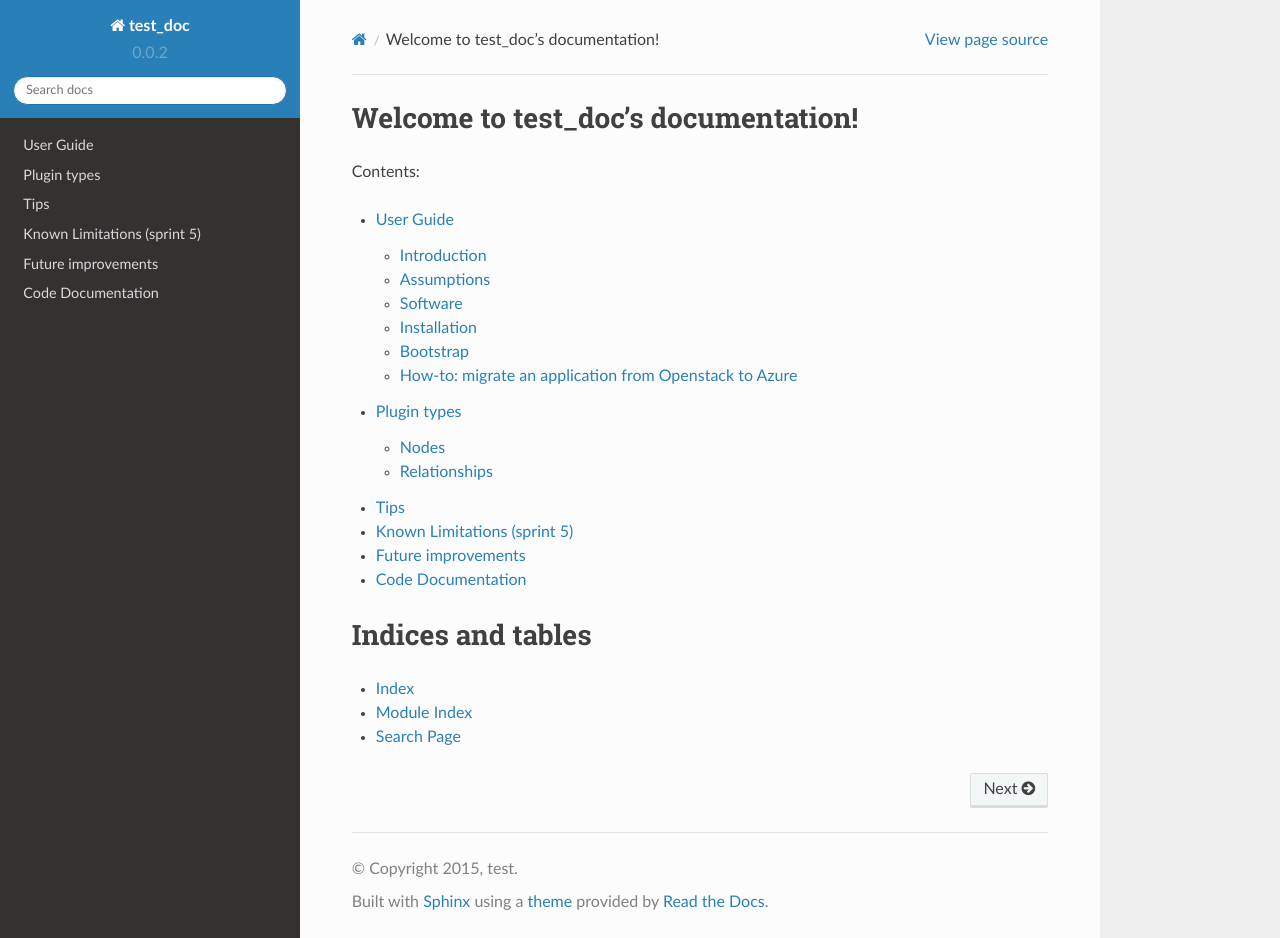
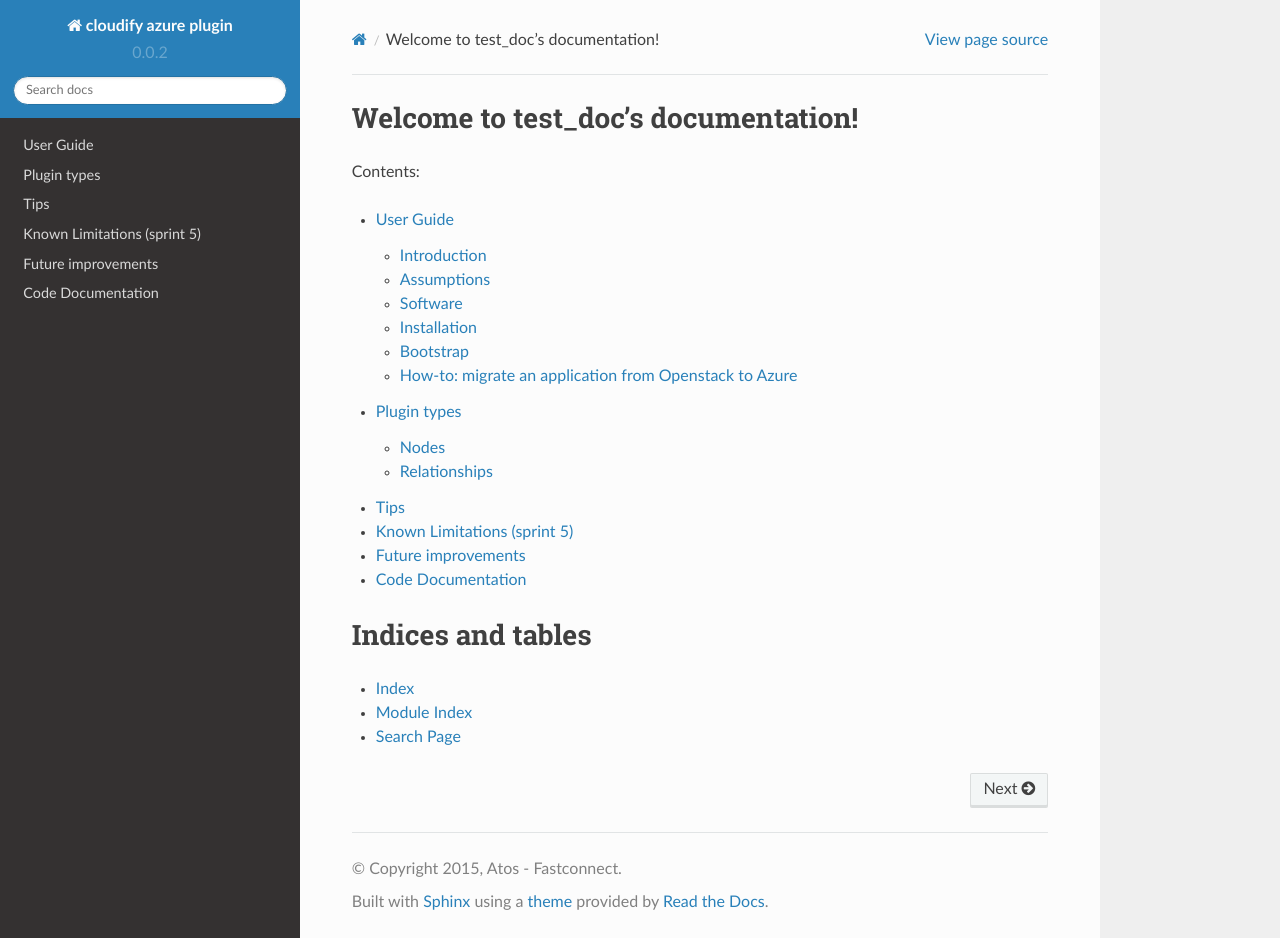
Before and after one commit to fastconnect/cloudify-azure-plugin, a Sphinx documentation site: the page built from docs/index.rst, in a window 1280 px wide and 938 px high. Built offline with Sphinx 7.4.7 and the Read the Docs theme 2.0.0, drawn with Linux system fonts in a browser that asks for light colours; pages that are not in the unit, such as notebooks, are missing from menus.

Commit message:
UPDATE (144) add project name and author

```diff
--- a/docs/conf.py
+++ b/docs/conf.py
@@ -19,7 +19,7 @@ import shlex
 # If extensions (or modules to document with autodoc) are in another directory,
 # add these directories to sys.path here. If the directory is relative to the
 # documentation root, use os.path.abspath to make it absolute, like shown here.
-sys.path.insert(0, os.path.abspath('../plugin'))
+sys.path.insert(0, os.path.abspath('../'))
 print(sys.path)
 
 # -- General configuration ------------------------------------------------
@@ -49,9 +49,9 @@ source_suffix = '.rst'
 master_doc = 'index'
 
 # General information about the project.
-project = u'test_doc'
-copyright = u'2015, test'
-author = u'test'
+project = u'cloudify azure plugin'
+copyright = u'2015, Atos - Fastconnect'
+author = u'Fastconnect'
 
 # The version info for the project you're documenting, acts as replacement for
 # |version| and |release|, also used in various other places throughout the
@@ -203,7 +203,7 @@ html_theme = 'sphinx_rtd_theme'
 #html_search_scorer = 'scorer.js'
 
 # Output file base name for HTML help builder.
-htmlhelp_basename = 'test_docdoc'
+htmlhelp_basename = 'cloudify-azure-plugin-doc'
 
 # -- Options for LaTeX output ---------------------------------------------
 
@@ -225,7 +225,7 @@ latex_elements = {
 # (source start file, target name, title,
 #  author, documentclass [howto, manual, or own class]).
 latex_documents = [
-  (master_doc, 'test_doc.tex', u'test\\_doc Documentation',
+  (master_doc, 'cloudify-azure-plugin.tex', u'cloudify-azure-plugin Documentation',
    u'test', 'manual'),
 ]
 
@@ -255,7 +255,7 @@ latex_documents = [
 # One entry per manual page. List of tuples
 # (source start file, name, description, authors, manual section).
 man_pages = [
-    (master_doc, 'test_doc', u'test_doc Documentation',
+    (master_doc, 'cloudify-azure-plugin', u'cloudify-azure-plugin Documentation',
      [author], 1)
 ]
 
@@ -269,8 +269,8 @@ man_pages = [
 # (source start file, target name, title, author,
 #  dir menu entry, description, category)
 texinfo_documents = [
-  (master_doc, 'test_doc', u'test_doc Documentation',
-   author, 'test_doc', 'One line description of project.',
+  (master_doc, 'cloudify-azure-plugin', u'cloudify-azure-plugin Documentation',
+   author, 'cloudify-azure-plugin', 'One line description of project.',
    'Miscellaneous'),
 ]
 
```
